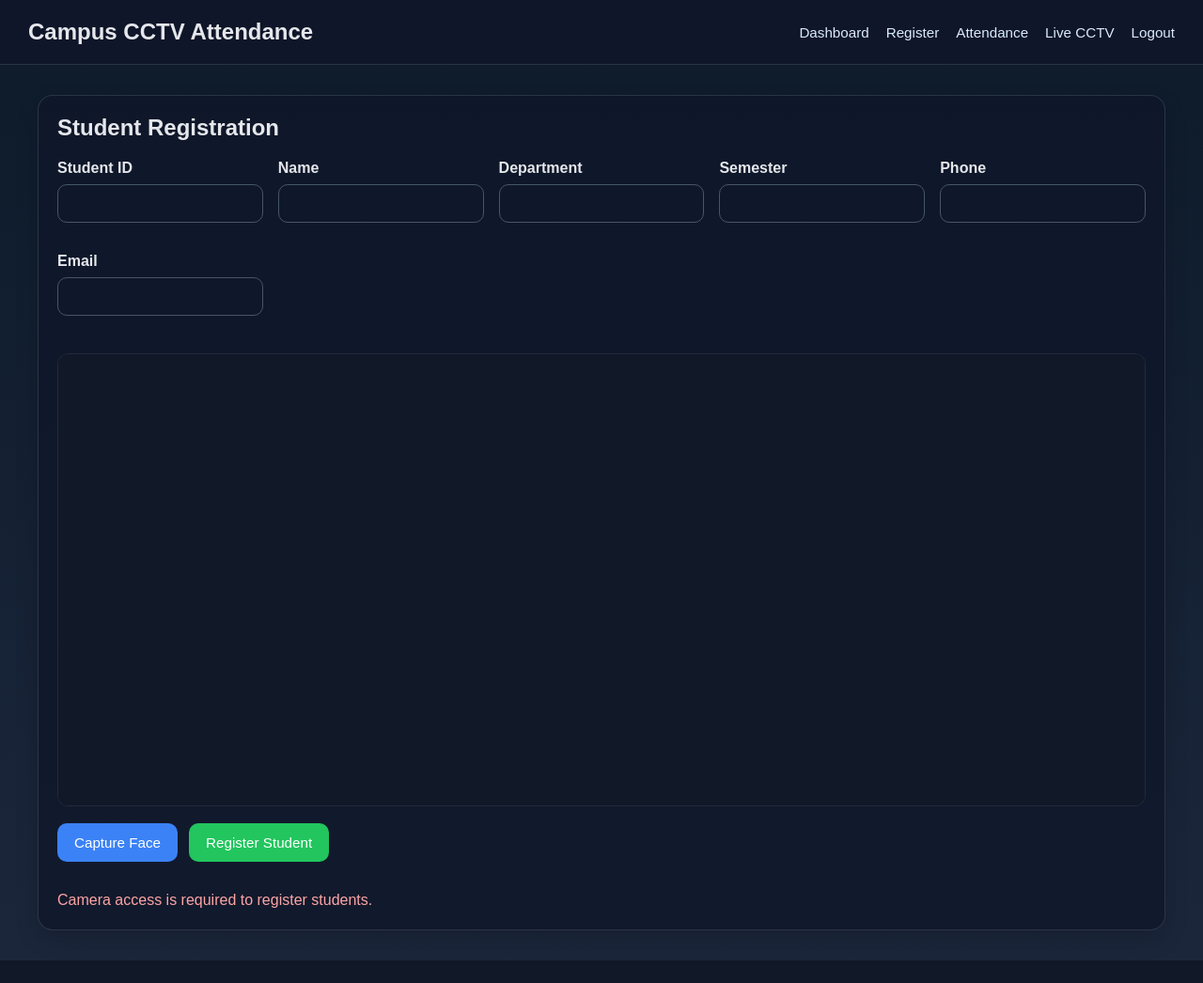
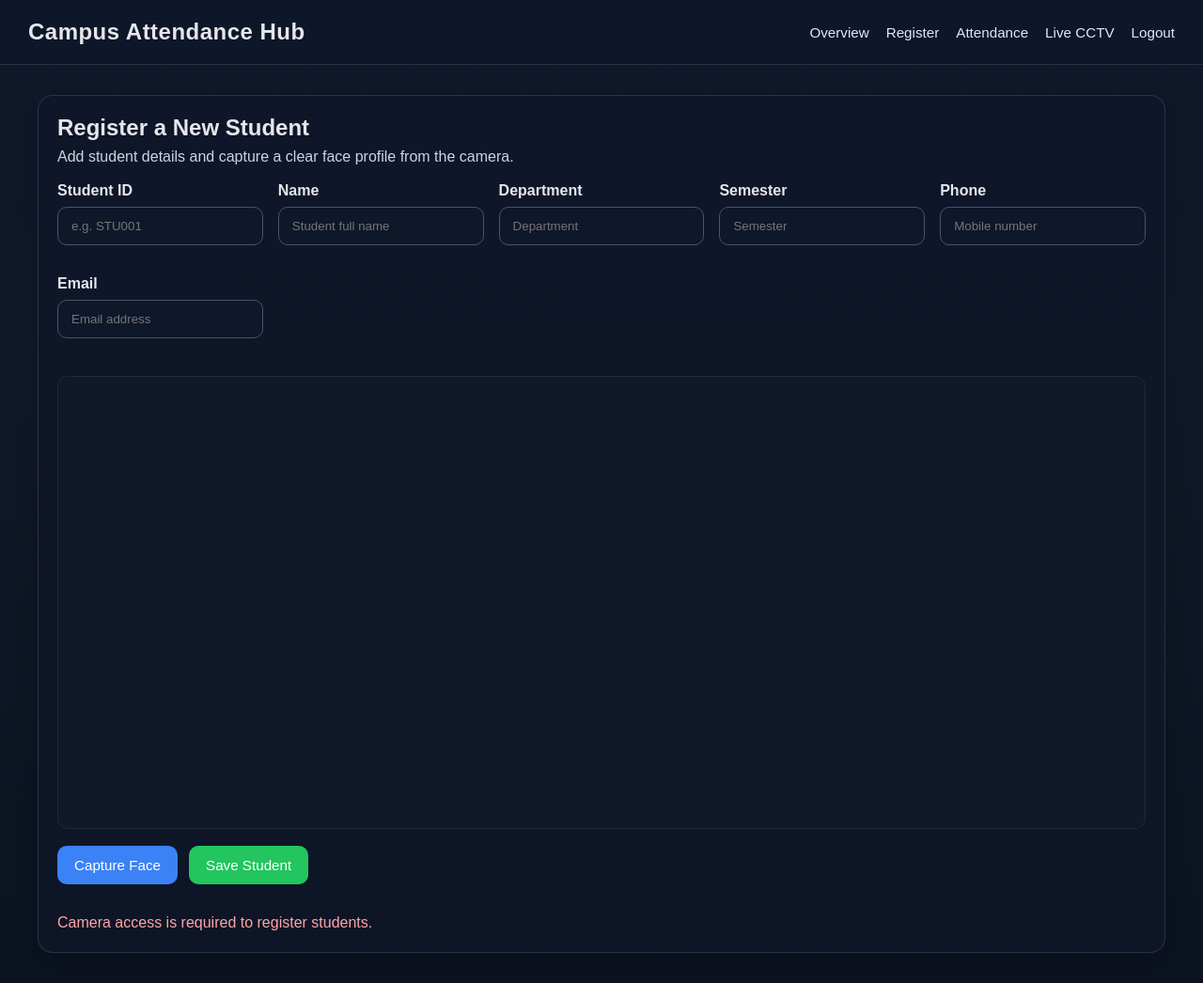
Before and after one commit to kaveri7002/cctv-attendance-system, a Flask app: page /register in a window 1280 px wide. Shown: the whole page at 94% size. Before the commit the page ends 1022 px from the top, so only its background shows below. Run offline with Flask 3, Linux system fonts and the light colour scheme; the visitor is signed in with stand-in values (Sample User, id 1).

Commit message:
Improve UI and camera fallback behavior

```diff
--- a/app.py
+++ b/app.py
@@ -170,9 +170,10 @@ def live_status():
 @login_required
 def video_feed():
     try:
-        camera_manager.start()
-    except RuntimeError as exc:
-        return Response(str(exc), mimetype="text/plain")
+        if camera_manager.cap is None:
+            camera_manager.start()
+    except RuntimeError:
+        logger.warning("Camera feed unavailable; continuing with placeholder stream.")
     return Response(camera_manager.generate_frames(), mimetype="multipart/x-mixed-replace; boundary=frame")
 
 
--- a/static/css/style.css
+++ b/static/css/style.css
@@ -5,7 +5,7 @@
 body {
     margin: 0;
     font-family: Arial, sans-serif;
-    background: linear-gradient(180deg, #0d1b2a, #1b263b);
+    background: linear-gradient(180deg, #0f172a, #111827 35%, #0b1220);
     color: #e5e7eb;
 }
 
@@ -16,17 +16,25 @@ body {
     padding: 20px 30px;
     background: rgba(15, 23, 42, 0.95);
     border-bottom: 1px solid rgba(148, 163, 184, 0.2);
+    position: sticky;
+    top: 0;
+    z-index: 10;
 }
 
 .brand {
     font-size: 1.5rem;
     font-weight: bold;
+    letter-spacing: 0.02em;
 }
 
 .nav-links {
     display: flex;
     gap: 18px;
     flex-wrap: wrap;
+}
+
+.nav-links a:hover {
+    color: #93c5fd;
 }
 
 .nav-links a {
@@ -57,12 +65,34 @@ body {
 .auth-card {
     width: min(500px, 90vw);
     padding: 32px;
+    text-align: center;
+}
+
+.brand-mark {
+    display: inline-flex;
+    width: 70px;
+    height: 70px;
+    border-radius: 50%;
+    align-items: center;
+    justify-content: center;
+    background: rgba(59, 130, 246, 0.12);
+    border: 2px solid rgba(147, 197, 253, 0.5);
+    color: #dbeafe;
+    font-size: 2rem;
+    margin-bottom: 18px;
 }
 
 .auth-card h1 {
     margin-top: 0;
-    margin-bottom: 24px;
+    margin-bottom: 8px;
     text-align: center;
+    font-size: clamp(2rem, 4vw, 2.5rem);
+}
+
+.subtitle,
+.section-note {
+    color: #cbd5e1;
+    margin: 0 0 18px;
 }
 
 .field-group {
@@ -91,7 +121,11 @@ button {
     border-radius: 10px;
     padding: 12px 18px;
     font-size: 0.95rem;
-    transition: opacity 0.2s ease;
+    transition: transform 0.2s ease, opacity 0.2s ease;
+}
+
+button:hover {
+    transform: translateY(-1px);
 }
 
 button:hover {
@@ -148,10 +182,27 @@ button:hover {
 .panel {
     padding: 20px;
     margin-bottom: 24px;
+    border-radius: 16px;
 }
 
 .panel h2 {
     margin-top: 0;
+    margin-bottom: 8px;
+}
+
+.welcome-bar {
+    margin-bottom: 22px;
+    padding: 6px 0;
+}
+
+.welcome-bar h2 {
+    margin: 0 0 6px;
+    font-size: 1.8rem;
+}
+
+.welcome-bar p {
+    margin: 0;
+    color: #cbd5e1;
 }
 
 table {
@@ -233,7 +284,24 @@ th, td {
     display: flex;
     flex-direction: column;
     gap: 10px;
-    font-size: 1.25rem;
+    font-size: 1.1rem;
+}
+
+.status-pill {
+    display: inline-flex;
+    align-items: center;
+    justify-content: center;
+    width: fit-content;
+    padding: 8px 12px;
+    border-radius: 999px;
+    font-weight: bold;
+    background: rgba(148, 163, 184, 0.18);
+    color: #f8fafc;
+}
+
+.status-pill.neutral {
+    background: rgba(59, 130, 246, 0.14);
+    color: #bfdbfe;
 }
 
 @media (max-width: 768px) {
--- a/templates/register.html
+++ b/templates/register.html
@@ -8,9 +8,9 @@
 </head>
 <body>
     <nav class="topbar">
-        <div class="brand">Campus CCTV Attendance</div>
+        <div class="brand">Campus Attendance Hub</div>
         <div class="nav-links">
-            <a href="{{ url_for('dashboard') }}">Dashboard</a>
+            <a href="{{ url_for('dashboard') }}">Overview</a>
             <a href="{{ url_for('register_page') }}">Register</a>
             <a href="{{ url_for('attendance_page') }}">Attendance</a>
             <a href="{{ url_for('live_page') }}">Live CCTV</a>
@@ -20,32 +20,33 @@
 
     <main class="container form-layout">
         <section class="panel">
-            <h2>Student Registration</h2>
+            <h2>Register a New Student</h2>
+            <p class="section-note">Add student details and capture a clear face profile from the camera.</p>
             <form id="studentForm">
                 <div class="row-grid">
                     <div class="field-group">
                         <label>Student ID</label>
-                        <input type="text" name="student_id" required>
+                        <input type="text" name="student_id" required placeholder="e.g. STU001">
                     </div>
                     <div class="field-group">
                         <label>Name</label>
-                        <input type="text" name="name" required>
+                        <input type="text" name="name" required placeholder="Student full name">
                     </div>
                     <div class="field-group">
                         <label>Department</label>
-                        <input type="text" name="department" required>
+                        <input type="text" name="department" required placeholder="Department">
                     </div>
                     <div class="field-group">
                         <label>Semester</label>
-                        <input type="text" name="semester" required>
+                        <input type="text" name="semester" required placeholder="Semester">
                     </div>
                     <div class="field-group">
                         <label>Phone</label>
-                        <input type="tel" name="phone" required>
+                        <input type="tel" name="phone" required placeholder="Mobile number">
                     </div>
                     <div class="field-group">
                         <label>Email</label>
-                        <input type="email" name="email" required>
+                        <input type="email" name="email" required placeholder="Email address">
                     </div>
                 </div>
                 <div class="camera-box">
@@ -55,7 +56,7 @@
 
                 <div class="capture-actions">
                     <button type="button" id="captureBtn" class="primary-btn">Capture Face</button>
-                    <button type="button" id="submitBtn" class="success-btn">Register Student</button>
+                    <button type="button" id="submitBtn" class="success-btn">Save Student</button>
                 </div>
 
                 <div id="capturePreview" class="capture-preview"></div>
```
Also changed, not shown: recognition/camera.py (+26 -2 lines), templates/attendance.html (+4 -3 lines), templates/dashboard.html (+10 -5 lines), templates/live.html (+7 -6 lines), templates/login.html (+6 -4 lines).
